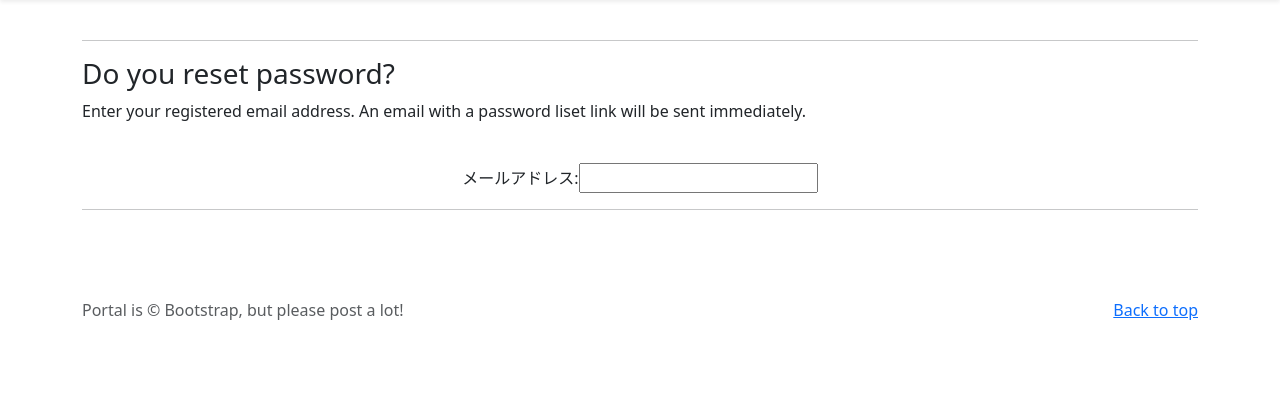
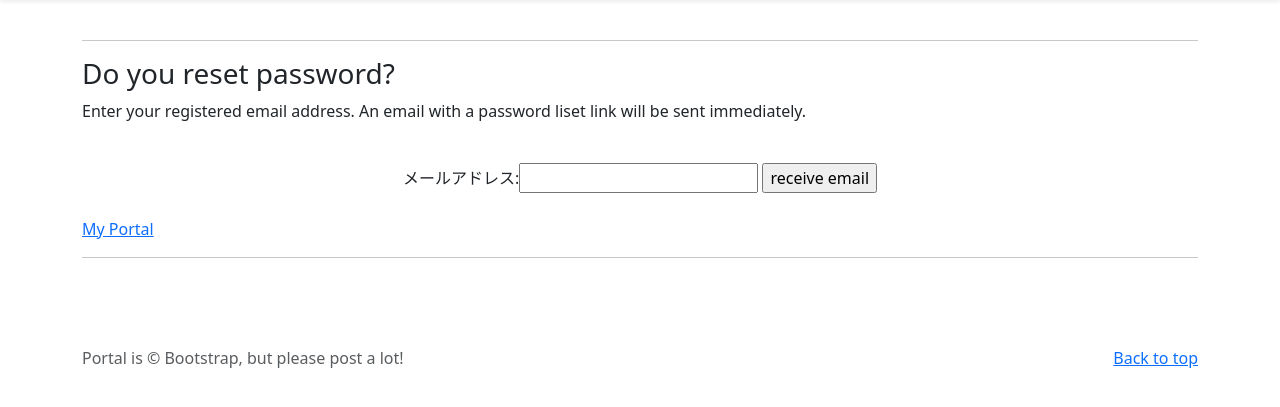
Before and after one commit to kenichikawaguchi/myportal, a Django app: page /password_reset/ in a window 1280 px wide. Shown: the part 56-463 px from the top of the page. Run offline with Django 3.2, Linux system fonts and the light colour scheme.

Commit message:
password_reset

```diff
--- a/portal/accounts/templates/password_reset.html
+++ b/portal/accounts/templates/password_reset.html
@@ -14,7 +14,10 @@
       <form action="" method="post" class="text-center">
         {% csrf_token %}
         {{ form }}
+        <input type="submit" value="receive email" /><br>
       </form>
+      <br>
+      <a href="{% url 'page:index' %}">My Portal</a>
       <hr>
     </div>
   </div>
--- a/portal/portal/settings.py
+++ b/portal/portal/settings.py
@@ -120,7 +120,7 @@ USE_L10N = True
 USE_TZ = True
 
 
-# Static files (CSS, JavaScript, Images)
+# Static files ( CSS, JavaScript, Images)
 # https://docs.djangoproject.com/en/3.2/howto/static-files/
 
 STATIC_URL = '/static/'
@@ -132,3 +132,5 @@ STATICFILES_DIRS = (os.path.join(BASE_DIR, 'static'),)
 DEFAULT_AUTO_FIELD = 'django.db.models.BigAutoField'
 
 AUTH_USER_MODEL = 'accounts.CustomUser'
+
+EMAIL_BACKEND = 'django.core.mail.backends.smtp.EmailBackend'
```
